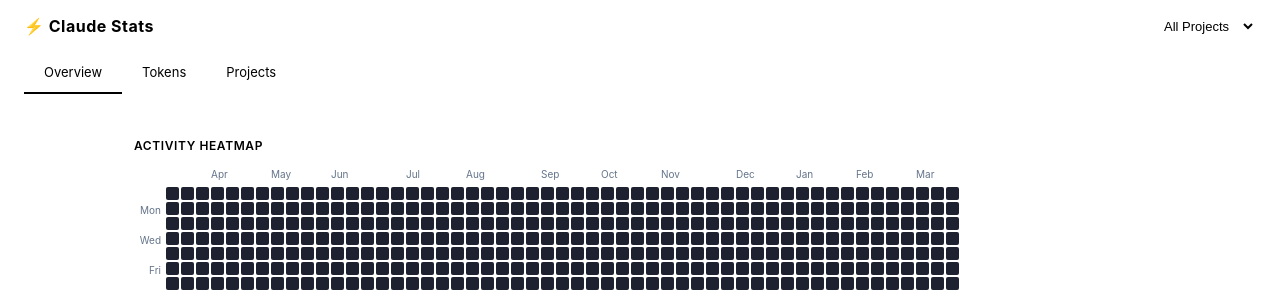
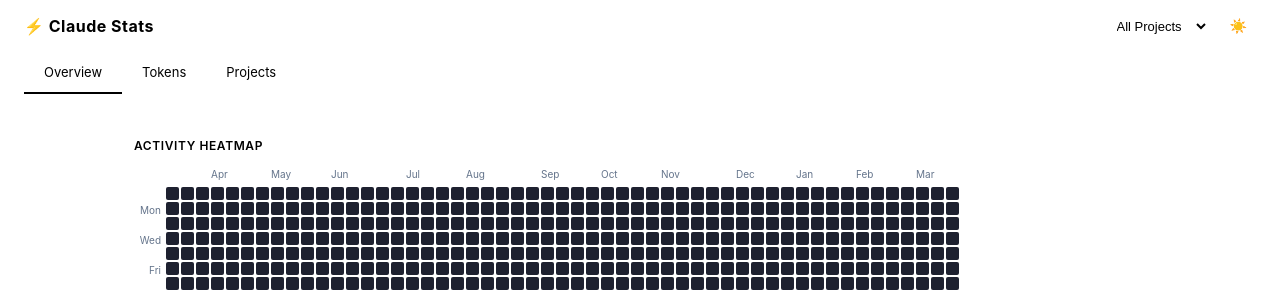
Before and after one commit to littlehsun/claude-stats, a Flask app: page / in a window 1280 px wide. Shown: the top 300 px of the page. Run offline with Flask 3, Linux system fonts and the light colour scheme; data that the repository does not hold is empty.

Commit message:
feat: add theme toggle button to nav bar

```diff
--- a/templates/index.html
+++ b/templates/index.html
@@ -45,6 +45,8 @@
     .nav-controls { display: flex; align-items: center; gap: 12px; }
     .project-select { background: var(--input-bg); border: 1px solid var(--border-strong); color: var(--text-primary); padding: 5px 10px; border-radius: 6px; font-size: 13px; cursor: pointer; }
     .project-select:focus { outline: none; border-color: var(--accent); }
+    #theme-toggle { background: var(--input-bg); border: 1px solid var(--border-strong); color: var(--text-primary); padding: 5px 9px; border-radius: 6px; font-size: 14px; cursor: pointer; line-height: 1; }
+    #theme-toggle:hover { border-color: var(--accent); }
 
     /* Tabs */
     .tabs { display: flex; gap: 0; background: var(--nav-bg); border-bottom: 1px solid var(--border); padding: 0 24px; }
@@ -103,6 +105,7 @@
       <select class="project-select" id="projectSelect" onchange="onProjectChange()">
         <option value="all">All Projects</option>
       </select>
+      <button id="theme-toggle" onclick="toggleTheme()" title="Toggle theme">☀️</button>
     </div>
   </nav>
 
```
